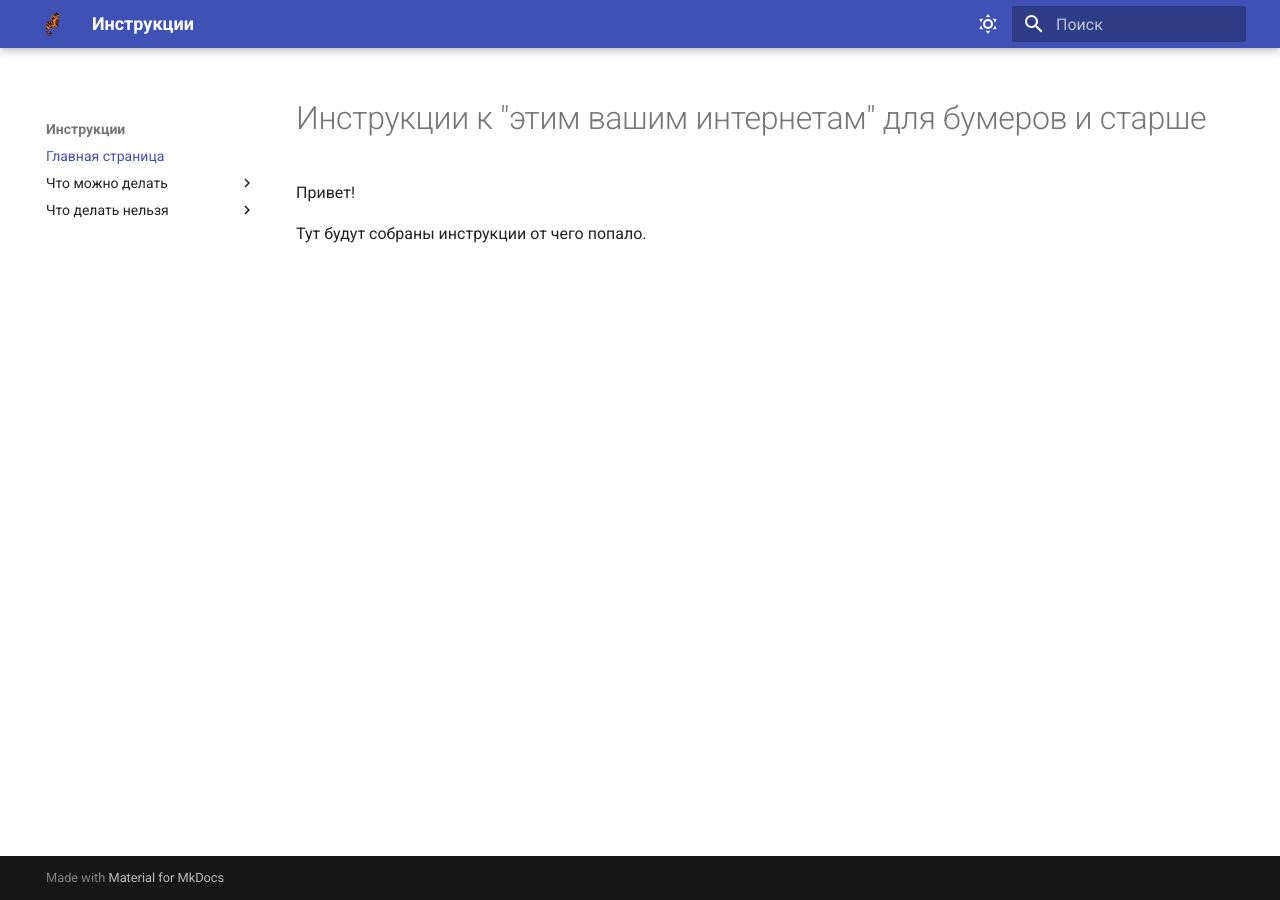
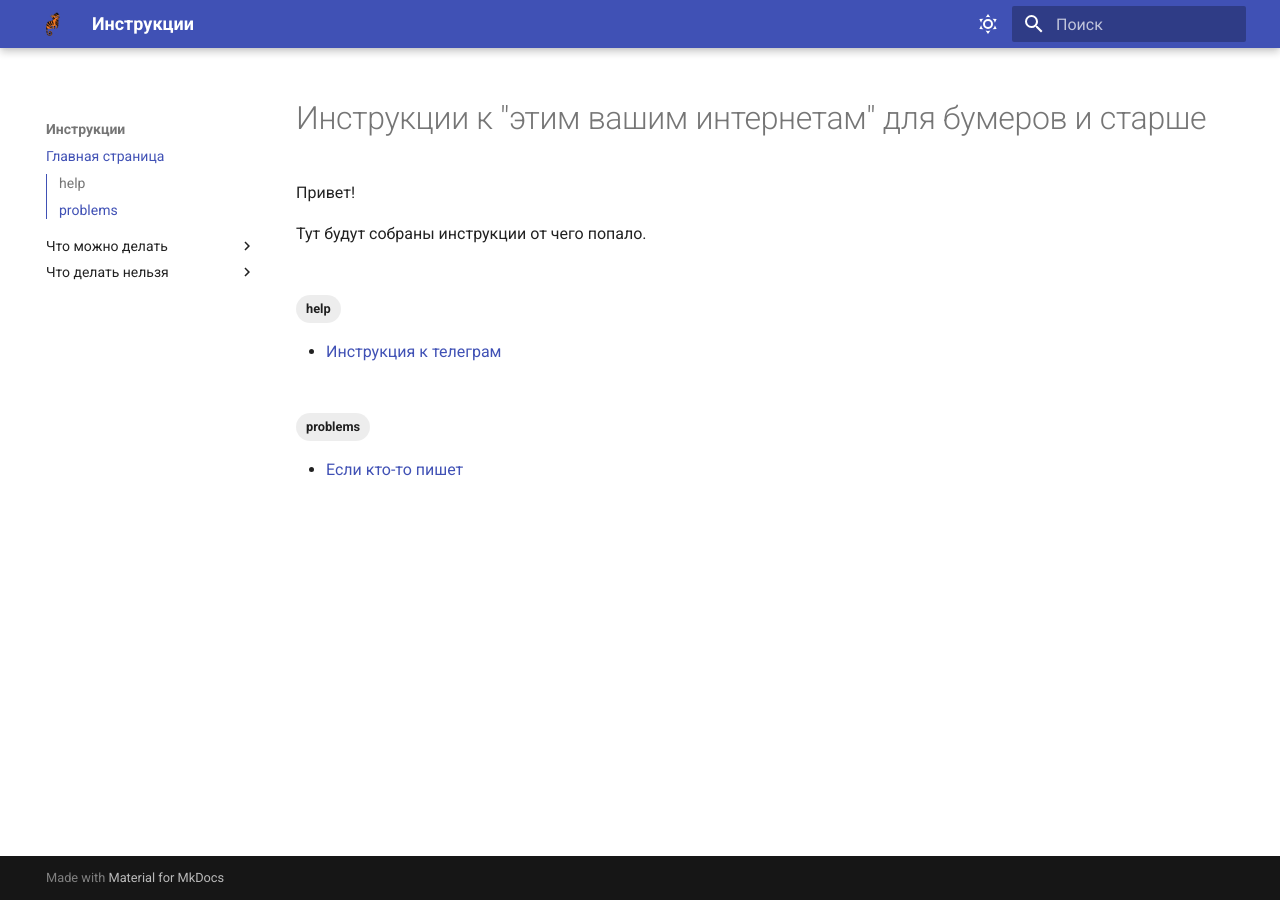
Before and after one commit to mtarelkina/omg-whats-the-hell-is-this, an MkDocs documentation site: the page built from docs/index.md, in a window 1280 px wide. Built offline with MkDocs 1.6.1 and Material for MkDocs 9.7.7, drawn with Linux system fonts in a browser that asks for light colours.

Commit message:
теги и галерея

```diff
--- a/docs/index.md
+++ b/docs/index.md
@@ -3,3 +3,5 @@
 Привет!
 
 Тут будут собраны инструкции от чего попало.
+
+<!-- material/tags { include: [help, problems] } -->
--- a/mkdocs.yml
+++ b/mkdocs.yml
@@ -55,3 +55,11 @@
 - pymdownx.details # Спойлеры
 - pymdownx.tabbed: # Вкладки
     alternate_style: true
+
+plugins:
+  - search
+  - glightbox
+  - tags:
+     tags_allowed:
+     - problems
+     - help
```
Also changed, not shown: docs/instructions/mriya-instruction.md (+6 -0 lines), docs/problems/problems.md (+6 -0 lines).
